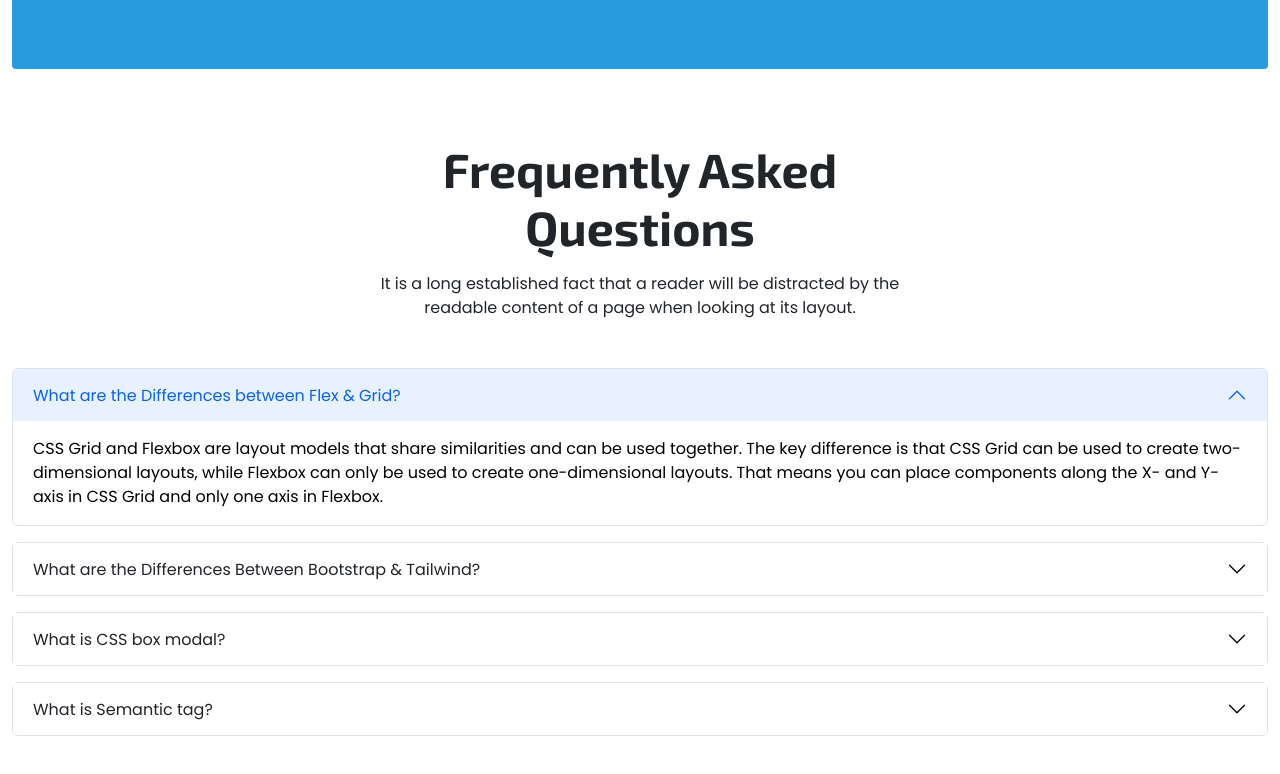
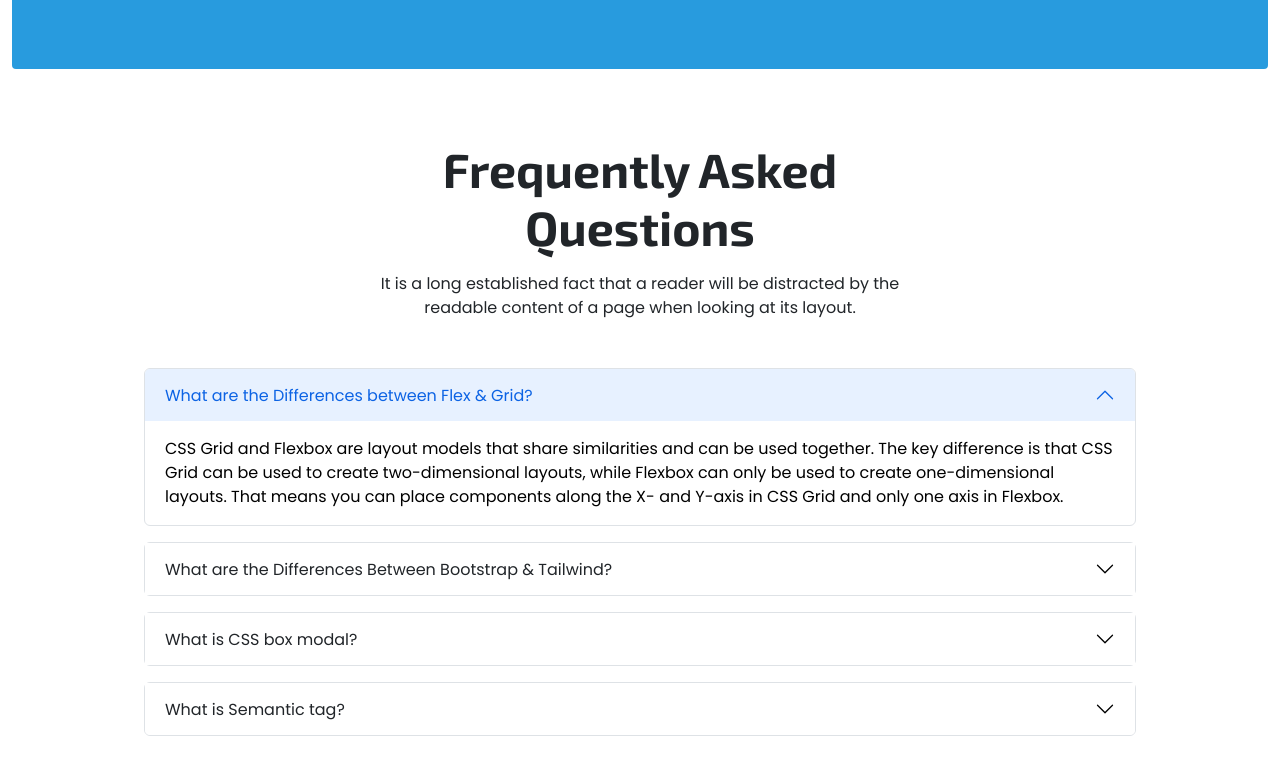
Before and after one commit to RakibAlom/beta-com, a plain HTML site: page index.html in a window 1280 px wide. Shown: the part 2182-2956 px from the top of the page. Drawn offline with Linux system fonts and the light colour scheme.

```diff
--- a/assets/styles.css
+++ b/assets/styles.css
@@ -27,7 +27,6 @@ body{
   margin: auto;
 }
 
-/* =========== HEADER AREA START =========== */
 /* NAVAR START */
 .navbar-brand{
   font-size: 2.5rem;
@@ -40,9 +39,8 @@ body{
   object-fit: cover;
 }
 /* BANNER SLIDER END */
-/* =========== HEADER AREA END =========== */
 
-/* =========== REGISTER JOIN AREA START ===========  */
+/* REGISTER JOIN AREA START */
 .register-join{
   background-color: var(--primary-color);
 }
@@ -56,10 +54,16 @@ body{
   background-color: transparent;
   color: #fff;
 }
-/* =========== REGISTER JOIN AREA END ===========  */
+/* REGISTER JOIN AREA END */
 
+/* FAQs AREA START */
+.faqs-area .accordion{
+  max-width: 992px;
+  margin: 0 auto;
+}
+/* FAQs AREA END */
 
-/* =========== MEDIA QUERY START =========== */
+/* MEDIA QUERY START */
 @media screen and (max-width:640px) {
   .navbar-brand{
     font-size: 1.5rem;
@@ -71,4 +75,4 @@ body{
   font-size: 0.9rem;
  }
 }
-/* =========== MEDIA QUERY END =========== */
+/* MEDIA QUERY END */
--- a/index.html
+++ b/index.html
@@ -284,7 +284,7 @@
           </p>
         </div>
         <div class="section-content faqs">
-            <div class="accordion w-lg-75" id="faqsContents">
+            <div class="accordion" id="faqsContents">
               <div class="accordion-item mb-3 border rounded-2">
                 <h2 class="accordion-header" id="faq1">
                   <button class="accordion-button shadow-none" type="button" data-bs-toggle="collapse" data-bs-target="#faq-1" aria-expanded="true" aria-controls="faq-1">
```
